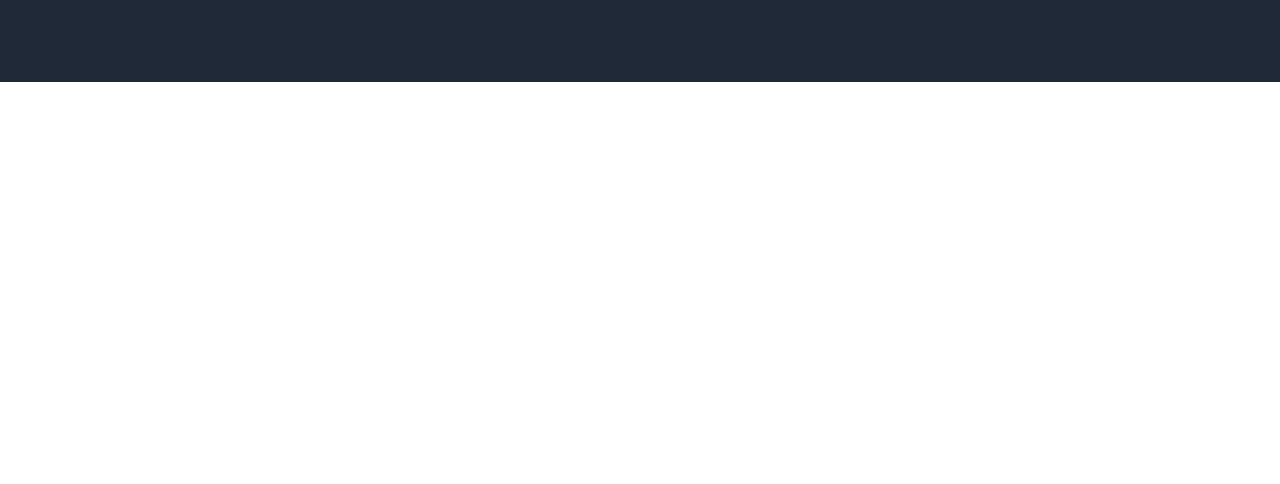
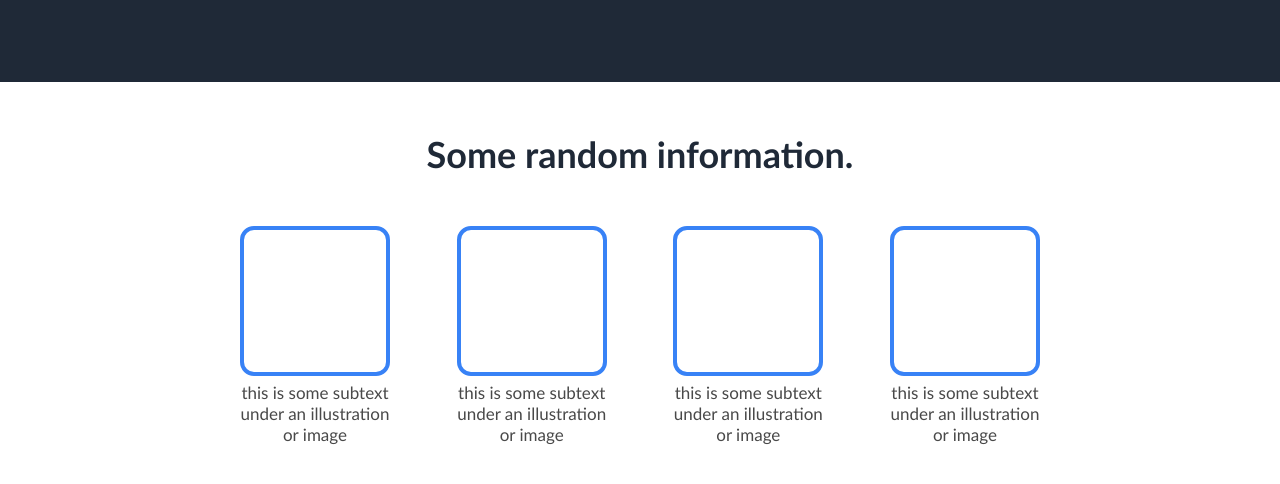
Before and after one commit to Konstanenonen/Example-Landing-Page, a plain HTML site: page index.html in a window 1280 px wide. Shown: the part 626-1110 px from the top of the page. Before the commit the page ends 800 px from the top, so only its background shows below. Drawn offline with Linux system fonts and the light colour scheme.

Commit message:
Finished information section

```diff
--- a/index.html
+++ b/index.html
@@ -31,7 +31,27 @@
         </div>
       </div>
     </div>
-    <div class="content-section"></div>
+    <div class="information-section">
+      <h2>Some random information.</h2>
+      <div class="container">
+        <div class="media-object">
+          <div class="rectangle"></div>
+          <p>this is some subtext under an illustration or image</p>
+        </div>
+        <div class="media-object">
+          <div class="rectangle"></div>
+          <p>this is some subtext under an illustration or image</p>
+        </div>
+        <div class="media-object">
+          <div class="rectangle"></div>
+          <p>this is some subtext under an illustration or image</p>
+        </div>
+        <div class="media-object">
+          <div class="rectangle"></div>
+          <p>this is some subtext under an illustration or image</p>
+        </div>
+      </div>
+    </div>
     <div class="content-section"></div>
     <div class="content-section"></div>
     <footer></footer>
--- a/style.css
+++ b/style.css
@@ -75,3 +75,40 @@ button {
 .hero-section .welcome-section {
   max-width: 600px;
 }
+
+/* Information section */
+
+.information-section {
+  padding: 50px 10% 100px 10%;
+  text-align: center;
+}
+
+.information-section h2 {
+  margin-bottom: 50px;
+  font-size: 36px;
+  font-weight: bolder;
+  color: #1F2937;
+}
+
+.information-section .container {
+  display: flex;
+  justify-content: space-between;
+  max-width: 800px;
+  margin: auto;
+}
+
+.information-section .media-object {
+  width: 150px;
+}
+
+.information-section .rectangle {
+  height: 150px;
+  border: solid 4px #3882F6;
+  border-radius: 14px;
+}
+
+.information-section p {
+  margin-top: 6px;
+  font-size: 17px;
+  color: rgb(73, 73, 73);
+}
```
